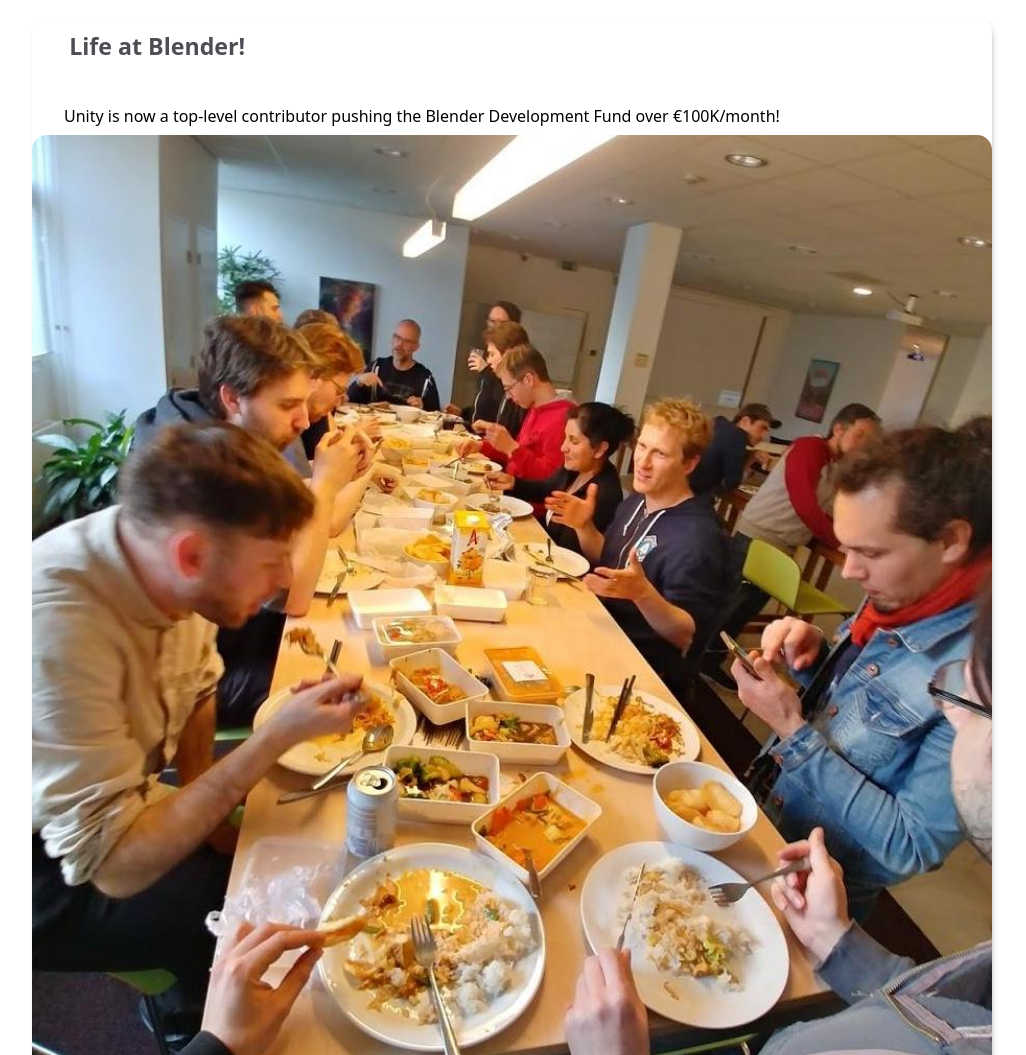
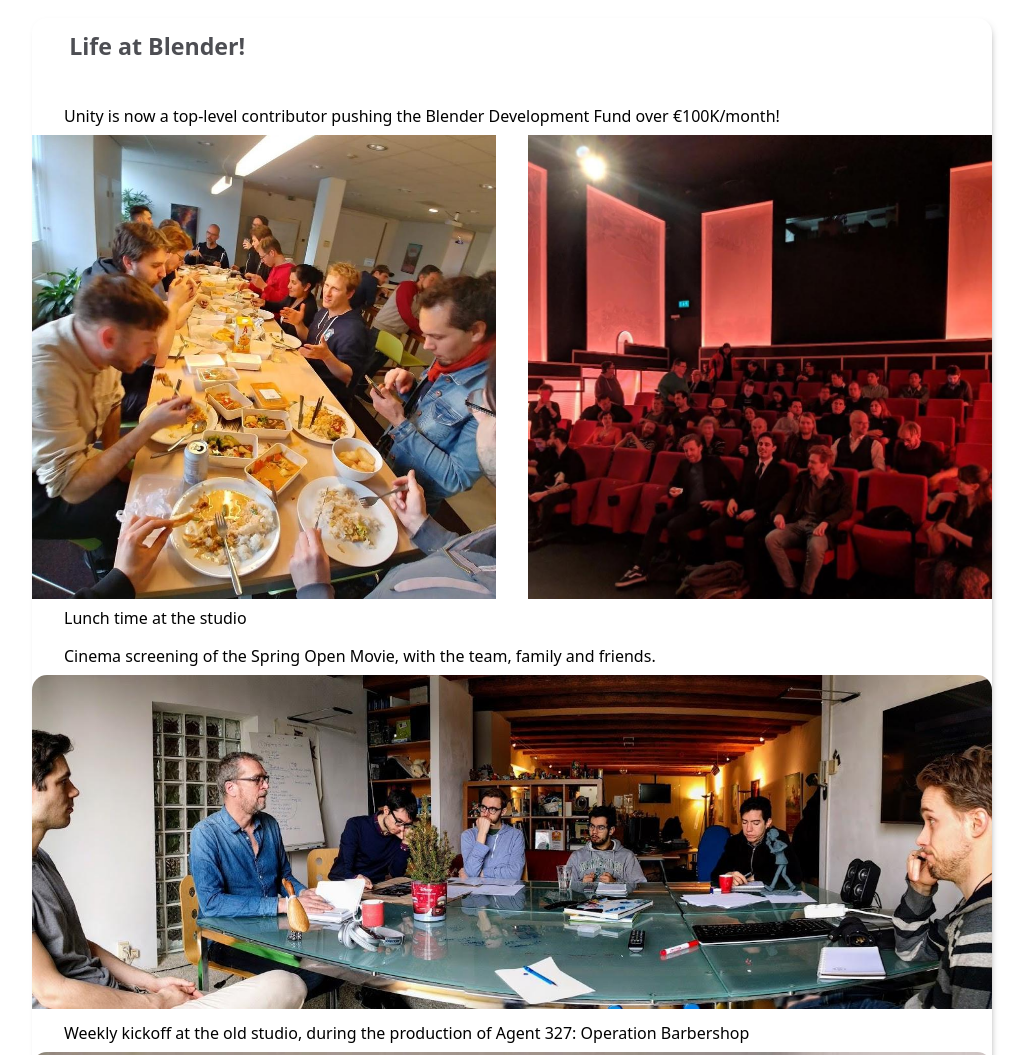
Before and after one commit to stoeteo001/Blok_Web_2020, a plain HTML site: page jobs.html in a window 1280 px wide. Shown: the part 1200-2255 px from the top of the page, without its empty margins (128-1154 px from the left). Drawn offline with Linux system fonts and the light colour scheme; a web font is replaced by a local one.

Commit message:
Add files via upload

```diff
--- a/jobs.html
+++ b/jobs.html
@@ -92,8 +92,10 @@
             <article>
                 <h3><a href="#">Life at Blender!</a></h3>
                 <p>Unity is now a top-level contributor pushing the Blender Development Fund over €100K/month!</p>
-                <img src="images/job1.jpg" alt="blender">
-                <img src="images/job2.jpg" alt="blender">
+                <div class="Grid">
+                    <img src="images/job1.jpg" alt="blender">
+                    <img src="images/job2.jpg" alt="blender">
+                </div>
                 <p>Lunch time at the studio</p>
                 <p>Cinema screening of the Spring Open Movie, with the team, family and friends.</p>
                 <img src="images/job3.jpg" alt="blender">
```
